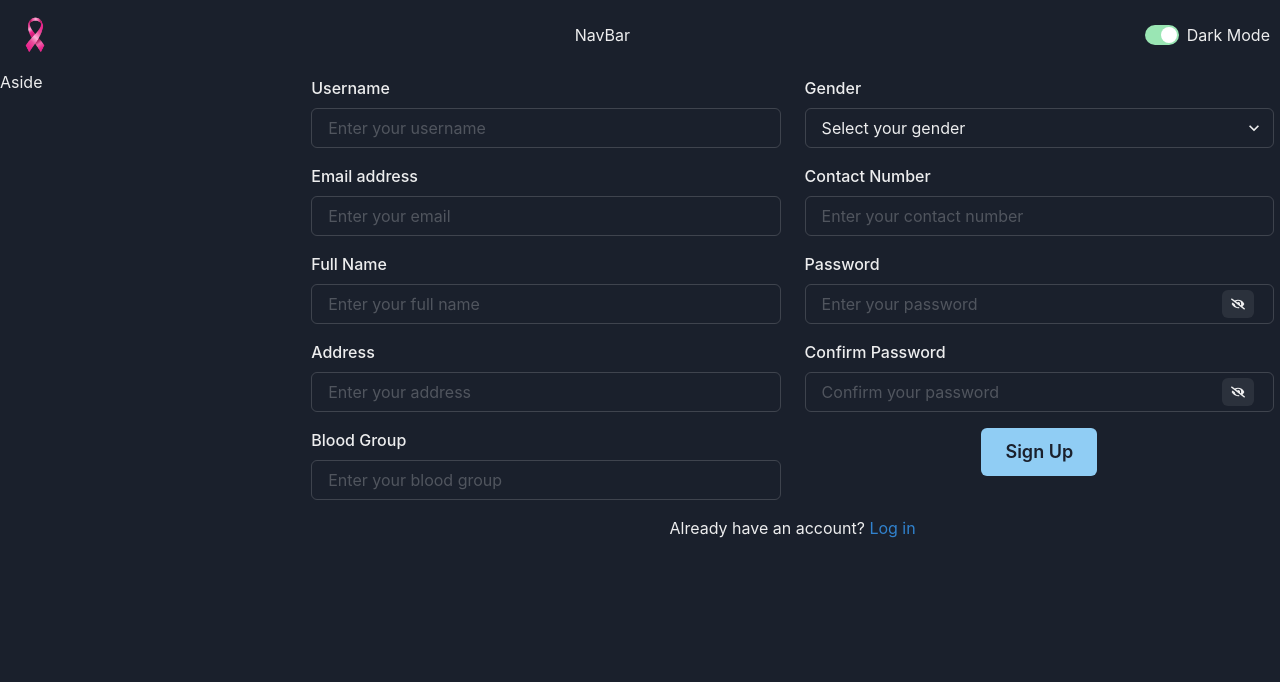
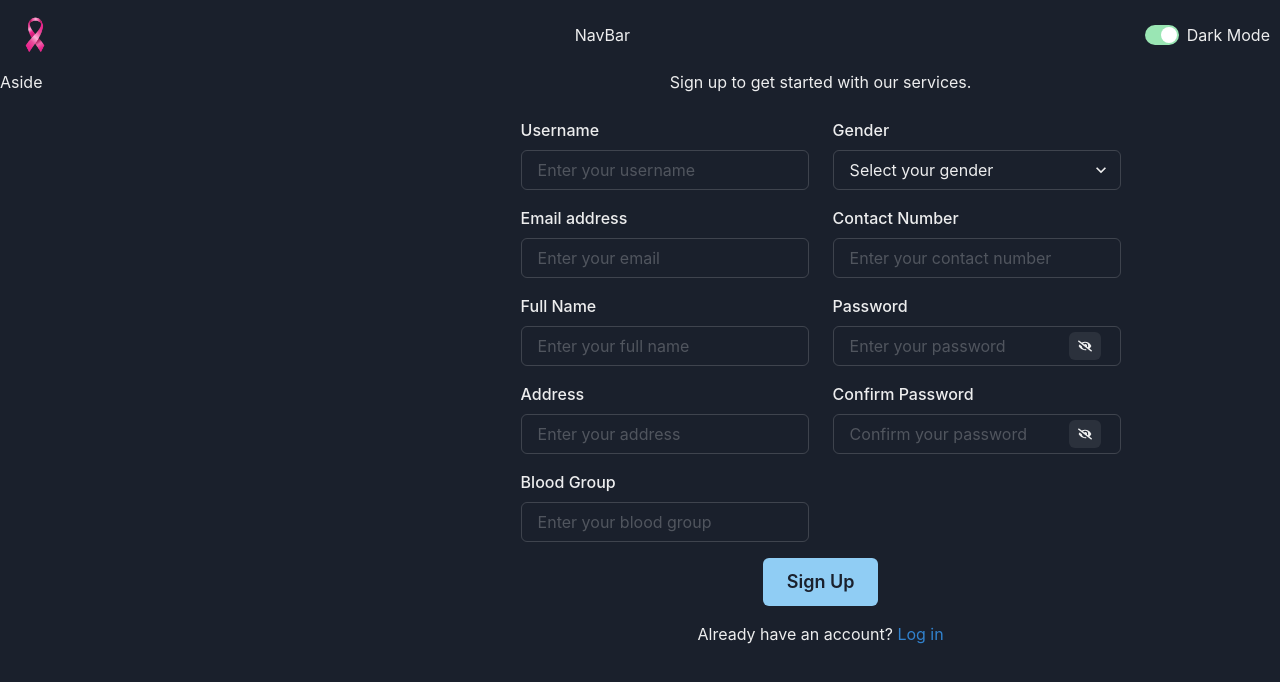
Before and after one commit to AnojAryal/CancerCellDetector-Frontend, a React (Vite) app in the folder cancercelldetection-frontened/: page /signup in a window 1280 px wide. Shown: the top 682 px of the page. Built offline with nearby package versions, Linux system fonts and the light colour scheme.

Commit message:
managing routes

```diff
--- a/cancercelldetection-frontened/src/App.tsx
+++ b/cancercelldetection-frontened/src/App.tsx
@@ -1,5 +1,5 @@
 import { Grid, GridItem, Show } from "@chakra-ui/react";
-import { Routes, Route } from "react-router-dom";
+import { Routes, Route, Navigate } from "react-router-dom";
 import NavBar from "./components/NavBar";
 import Login from "./components/Login";
 import SignUp from "./components/SignUp";
@@ -20,8 +20,10 @@ function App() {
       </Show>
       <GridItem area="main">
         <Routes>
+          <Route path="/" element={<Navigate to="/login" />} />
           <Route path="/login" element={<Login />} />
           <Route path="/signup" element={<SignUp />} />
+          <Route path="*" element={<Navigate to="/login" />} />
         </Routes>
       </GridItem>
     </Grid>
--- a/cancercelldetection-frontened/src/components/SignUp.tsx
+++ b/cancercelldetection-frontened/src/components/SignUp.tsx
@@ -61,76 +61,87 @@ const SignUp = () => {
   };
 
   return (
-    <div>
+    <div style={{ maxWidth: "600px", margin: "auto" }}>
       <div
         style={{
-          maxWidth: "100%",
-          width: "100%",
-          padding: "6px",
-          borderRadius: "lg",
-          boxShadow: "md",
+          textAlign: "center",
+          fontSize: "lg",
+          color: "gray.600",
+          marginBottom: "24px",
         }}
       >
+        Sign up to get started with our services.
+      </div>
       <form onSubmit={handleSubmit}>
         <Grid templateColumns={{ base: "1fr", md: "repeat(2, 1fr)" }} gap={6}>
           <GridItem colSpan={{ base: "auto", md: 1 }}>
             <Stack spacing="4">
               <FormControl isInvalid={!!formErrors?.username}>
-                  <FormLabel>Username</FormLabel>
+                <FormLabel htmlFor="username">Username</FormLabel>
                 <Input
                   type="text"
+                  id="username"
                   name="username"
                   value={formData.username}
                   onChange={handleChange}
                   placeholder="Enter your username"
+                  autoComplete="username"
                 />
                 <FormErrorMessage>{formErrors?.username}</FormErrorMessage>
               </FormControl>
 
               <FormControl isInvalid={!!formErrors?.email}>
-                  <FormLabel>Email address</FormLabel>
+                <FormLabel htmlFor="email">Email address</FormLabel>
                 <Input
                   type="email"
+                  id="email"
                   name="email"
                   value={formData.email}
                   onChange={handleChange}
                   placeholder="Enter your email"
+                  autoComplete="email"
                 />
                 <FormErrorMessage>{formErrors?.email}</FormErrorMessage>
               </FormControl>
 
               <FormControl isInvalid={!!formErrors?.fullName}>
-                  <FormLabel>Full Name</FormLabel>
+                <FormLabel htmlFor="fullName">Full Name</FormLabel>
                 <Input
                   type="text"
+                  id="fullName"
                   name="fullName"
                   value={formData.fullName}
                   onChange={handleChange}
                   placeholder="Enter your full name"
+                  autoComplete="name"
                 />
                 <FormErrorMessage>{formErrors?.fullName}</FormErrorMessage>
               </FormControl>
 
               <FormControl isInvalid={!!formErrors?.address}>
-                  <FormLabel>Address</FormLabel>
+                <FormLabel htmlFor="address">Address</FormLabel>
                 <Input
                   type="text"
+                  id="address"
                   name="address"
                   value={formData.address}
                   onChange={handleChange}
                   placeholder="Enter your address"
+                  autoComplete="street-address"
                 />
                 <FormErrorMessage>{formErrors?.address}</FormErrorMessage>
               </FormControl>
 
               <FormControl isInvalid={!!formErrors?.bloodGroup}>
-                  <FormLabel>Blood Group</FormLabel>
+                <FormLabel htmlFor="bloodGroup">Blood Group</FormLabel>
                 <Input
                   type="text"
+                  id="bloodGroup"
                   name="bloodGroup"
                   value={formData.bloodGroup}
                   onChange={handleChange}
                   placeholder="Enter your blood group"
+                  autoComplete="off"
                 />
                 <FormErrorMessage>{formErrors?.bloodGroup}</FormErrorMessage>
               </FormControl>
@@ -139,12 +150,14 @@ const SignUp = () => {
           <GridItem colSpan={{ base: "auto", md: 1 }}>
             <Stack spacing="4">
               <FormControl isInvalid={!!formErrors?.gender}>
-                  <FormLabel>Gender</FormLabel>
+                <FormLabel htmlFor="gender">Gender</FormLabel>
                 <Select
+                  id="gender"
                   name="gender"
                   value={formData.gender}
                   onChange={handleChange}
                   placeholder="Select your gender"
+                  autoComplete="sex"
                 >
                   <option value="male">Male</option>
                   <option value="female">Female</option>
@@ -154,27 +167,31 @@ const SignUp = () => {
               </FormControl>
 
               <FormControl isInvalid={!!formErrors?.contactNo}>
-                  <FormLabel>Contact Number</FormLabel>
+                <FormLabel htmlFor="contactNo">Contact Number</FormLabel>
                 <Input
                   type="text"
+                  id="contactNo"
                   name="contactNo"
                   value={formData.contactNo}
                   onChange={handleChange}
                   placeholder="Enter your contact number"
+                  autoComplete="tel"
                 />
                 <FormErrorMessage>{formErrors?.contactNo}</FormErrorMessage>
               </FormControl>
 
               <FormControl isInvalid={!!formErrors?.password}>
-                  <FormLabel>Password</FormLabel>
+                <FormLabel htmlFor="password">Password</FormLabel>
                 <InputGroup>
                   <Input
                     pr="4.5rem"
                     type={showPassword ? "text" : "password"}
+                    id="password"
                     name="password"
                     value={formData.password}
                     onChange={handleChange}
                     placeholder="Enter your password"
+                    autoComplete="new-password"
                   />
                   <InputRightElement width="4.5rem">
                     <IconButton
@@ -192,15 +209,19 @@ const SignUp = () => {
               </FormControl>
 
               <FormControl isInvalid={!!formErrors?.confirmPassword}>
-                  <FormLabel>Confirm Password</FormLabel>
+                <FormLabel htmlFor="confirmPassword">
+                  Confirm Password
+                </FormLabel>
                 <InputGroup>
                   <Input
                     pr="4.5rem"
                     type={showPassword ? "text" : "password"}
+                    id="confirmPassword"
                     name="confirmPassword"
                     value={formData.confirmPassword}
                     onChange={handleChange}
                     placeholder="Confirm your password"
+                    autoComplete="new-password"
                   />
                   <InputRightElement width="4.5rem">
                     <IconButton
@@ -218,15 +239,14 @@ const SignUp = () => {
                   {formErrors?.confirmPassword}
                 </FormErrorMessage>
               </FormControl>
-
-                <Flex justify="center">
+            </Stack>
+          </GridItem>
+        </Grid>
+        <Flex justify="center" mt="4">
           <Button type="submit" colorScheme="blue" size="lg">
             Sign Up
           </Button>
         </Flex>
-              </Stack>
-            </GridItem>
-          </Grid>
       </form>
       <Flex justify="center" mt="4">
         <Text>
@@ -237,7 +257,6 @@ const SignUp = () => {
         </Text>
       </Flex>
     </div>
-    </div>
   );
 };
 
```
Lines whose indentation alone changed are shown as unchanged.
